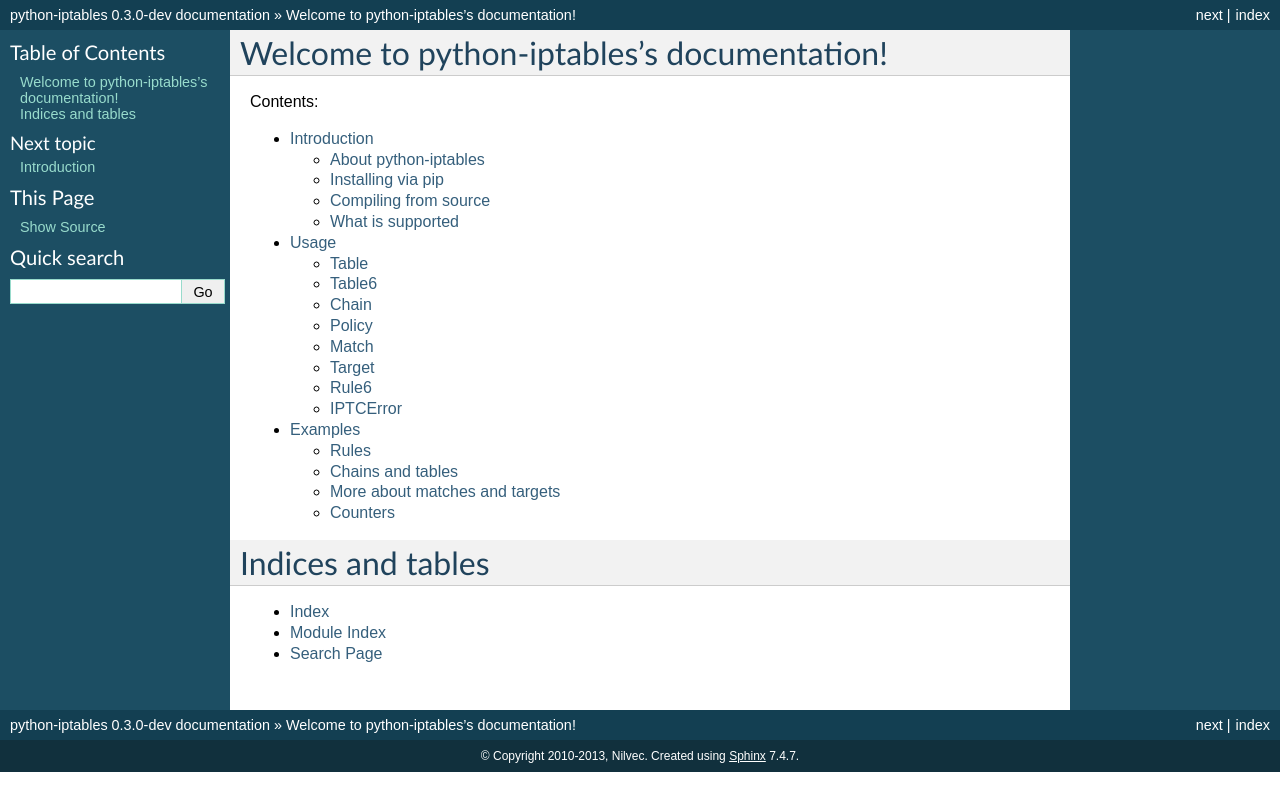
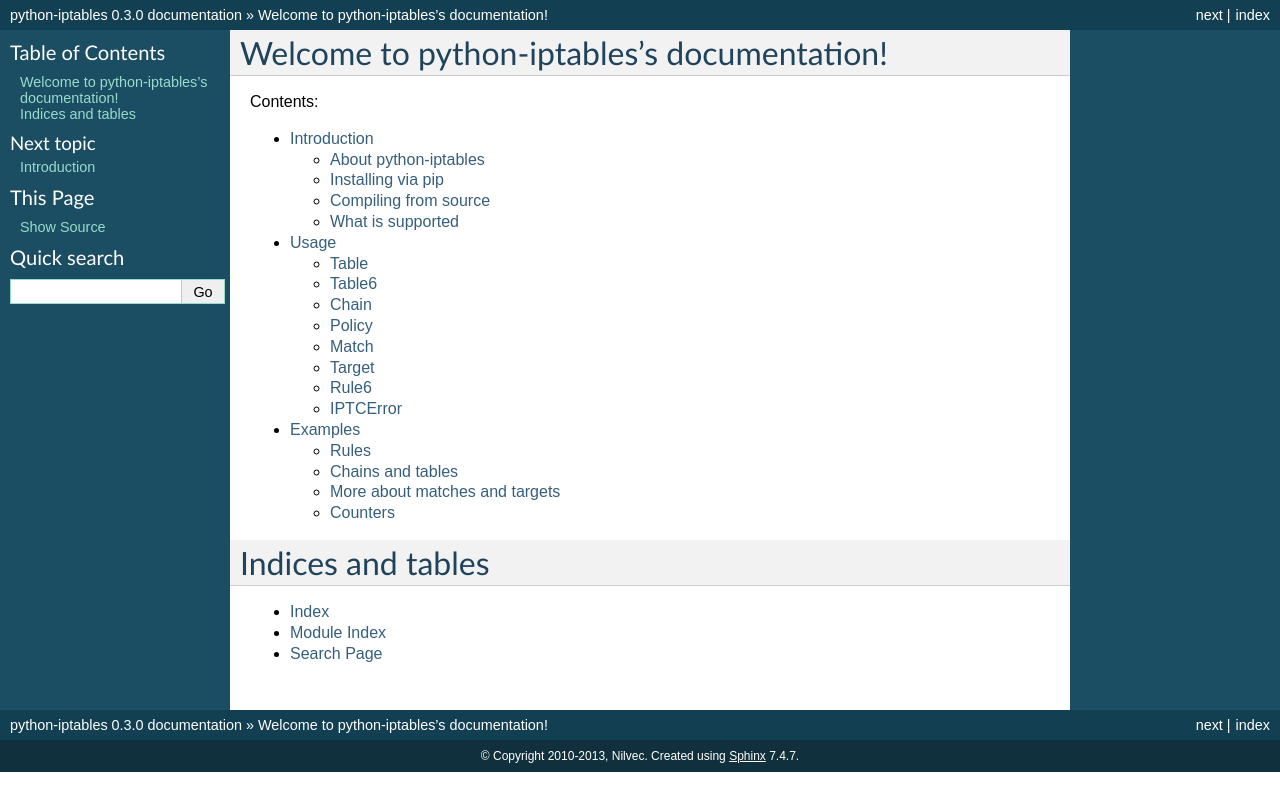
Before and after one commit to ldx/python-iptables, a Sphinx documentation site: the page built from doc/index.rst, in a window 1280 px wide. Shown: the top 811 px of the page. Built offline with Sphinx 7.4.7, drawn with Linux system fonts in a browser that asks for light colours.

Commit message:
Release 0.3.0.

```diff
--- a/doc/conf.py
+++ b/doc/conf.py
@@ -48,7 +48,7 @@
 # The short X.Y version.
 version = '0.3.0'
 # The full version, including alpha/beta/rc tags.
-release = '0.3.0-dev'
+release = '0.3.0'
 
 # The language for content autogenerated by Sphinx. Refer to documentation
 # for a list of supported languages.
--- a/iptc/version.py
+++ b/iptc/version.py
@@ -1,4 +1,4 @@
 # -*- coding: utf-8 -*-
 
 __pkgname__ = "python-iptables"
-__version__ = "0.3.0-dev"
+__version__ = "0.3.0"
```
